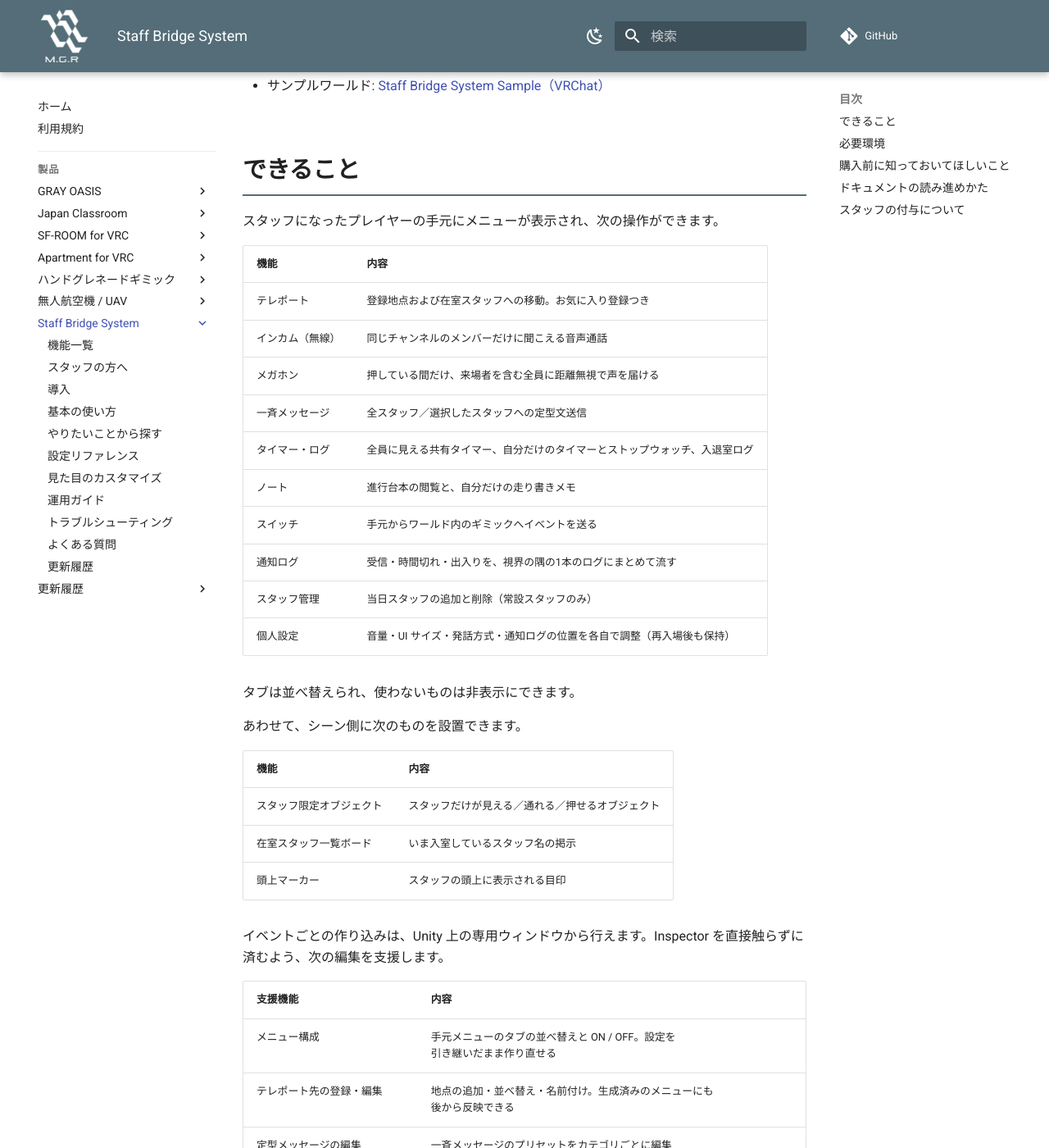
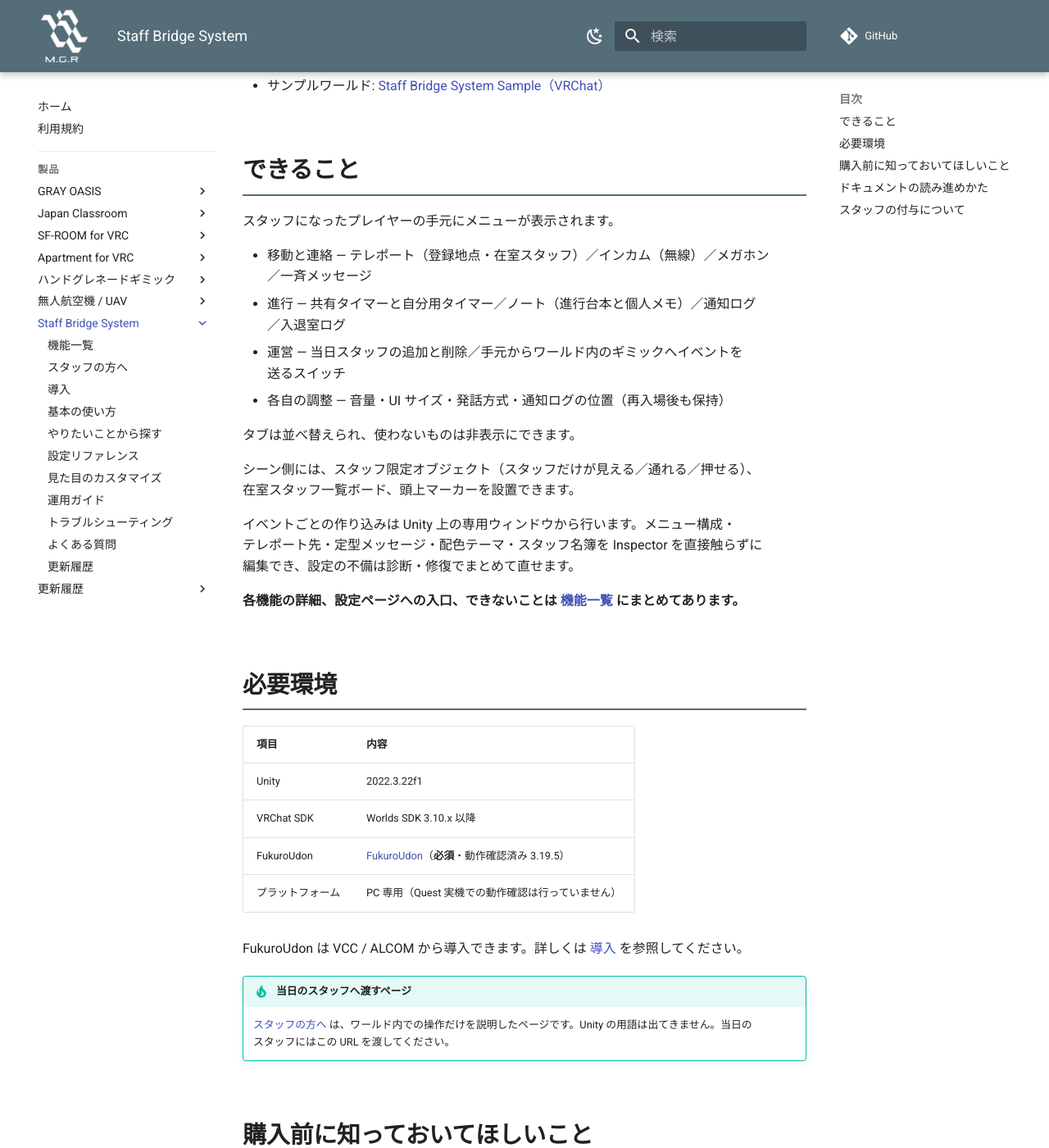
Before and after one commit to MAGURO-git/ProductArchive, an MkDocs documentation site: the page built from docs/staff-bridge-system/index.md, in a window 1280 px wide and 1400 px high, scrolled down 514 px. Shown: the whole window at 82% size. Built offline with MkDocs 1.6.1 and Material for MkDocs 9.7.7, drawn with Linux system fonts in a browser that asks for light colours; comment, search, counter and statistics services are not loaded; some of the changed text lies outside the part shown.

Commit message:
Staff Bridge System: トップの機能表を要約にし、一覧は features.md に一本化する
index.md の3つの表が features.md と同じ内容を持っており、片方だけ直して
ずれる元になっていた。トップは「何ができるか」が掴める要約に留め、
機能ごとの詳細と各ページへの入口は機能一覧へ寄せる。

Co-Authored-By: Claude Opus 5 <noreply@anthropic.com>

```diff
--- a/docs/staff-bridge-system/index.md
+++ b/docs/staff-bridge-system/index.md
@@ -17,45 +17,20 @@ VRChat ワールド用のイベント運営支援ギミック一式です。テ
 
 ## できること
 
-スタッフになったプレイヤーの手元にメニューが表示され、次の操作ができます。
+スタッフになったプレイヤーの手元にメニューが表示されます。
 
-| 機能 | 内容 |
-|---|---|
-| テレポート | 登録地点および在室スタッフへの移動。お気に入り登録つき |
-| インカム（無線） | 同じチャンネルのメンバーだけに聞こえる音声通話 |
-| メガホン | 押している間だけ、来場者を含む全員に距離無視で声を届ける |
-| 一斉メッセージ | 全スタッフ／選択したスタッフへの定型文送信 |
-| タイマー・ログ | 全員に見える共有タイマー、自分だけのタイマーとストップウォッチ、入退室ログ |
-| ノート | 進行台本の閲覧と、自分だけの走り書きメモ |
-| スイッチ | 手元からワールド内のギミックへイベントを送る |
-| 通知ログ | 受信・時間切れ・出入りを、視界の隅の1本のログにまとめて流す |
-| スタッフ管理 | 当日スタッフの追加と削除（常設スタッフのみ） |
-| 個人設定 | 音量・UI サイズ・発話方式・通知ログの位置を各自で調整（再入場後も保持） |
+- 移動と連絡 — テレポート（登録地点・在室スタッフ）／インカム（無線）／メガホン／一斉メッセージ
+- 進行 — 共有タイマーと自分用タイマー／ノート（進行台本と個人メモ）／通知ログ／入退室ログ
+- 運営 — 当日スタッフの追加と削除／手元からワールド内のギミックへイベントを送るスイッチ
+- 各自の調整 — 音量・UI サイズ・発話方式・通知ログの位置（再入場後も保持）
 
 タブは並べ替えられ、使わないものは非表示にできます。
 
-あわせて、シーン側に次のものを設置できます。
+シーン側には、スタッフ限定オブジェクト（スタッフだけが見える／通れる／押せる）、在室スタッフ一覧ボード、頭上マーカーを設置できます。
 
-| 機能 | 内容 |
-|---|---|
-| スタッフ限定オブジェクト | スタッフだけが見える／通れる／押せるオブジェクト |
-| 在室スタッフ一覧ボード | いま入室しているスタッフ名の掲示 |
-| 頭上マーカー | スタッフの頭上に表示される目印 |
+イベントごとの作り込みは Unity 上の専用ウィンドウから行います。メニュー構成・テレポート先・定型メッセージ・配色テーマ・スタッフ名簿を Inspector を直接触らずに編集でき、設定の不備は診断・修復でまとめて直せます。
 
-イベントごとの作り込みは、Unity 上の専用ウィンドウから行えます。Inspector を直接触らずに済むよう、次の編集を支援します。
-
-| 支援機能 | 内容 |
-|---|---|
-| メニュー構成 | 手元メニューのタブの並べ替えと ON / OFF。設定を引き継いだまま作り直せる |
-| テレポート先の登録・編集 | 地点の追加・並べ替え・名前付け。生成済みのメニューにも後から反映できる |
-| 定型メッセージの編集 | 一斉メッセージのプリセットをカテゴリごとに編集 |
-| メニューの見た目 | 配色テーマ11種＋カスタム（役割色12色を個別編集）。生成済みのメニューにも適用できる |
-| フォントの差し替え | 任意の TMP フォントを指定（未指定なら日本語フォントが既定で使われる） |
-| スタッフ名簿の書き出し／読み込み | 名簿を `.asset` として保存し、別のワールドで使い回せる |
-| インカムの一時停止 | 他の音声ギミックを使う回だけ、配置を崩さず本製品側を止められる |
-| 診断・修復 | 設定の不備を検出してまとめて自動修復。聴こえ方マトリクス検査つき |
-
-各機能の詳細と、使い方・設定ページへの入口は [機能一覧](features.md) にまとめてあります。できないことも同じページに並べています。
+**各機能の詳細、設定ページへの入口、できないことは [機能一覧](features.md) にまとめてあります。**
 
 ## 必要環境
 
```
